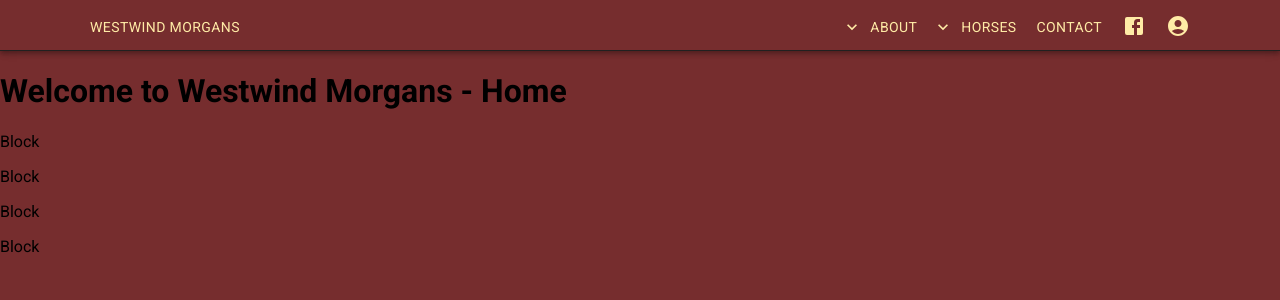
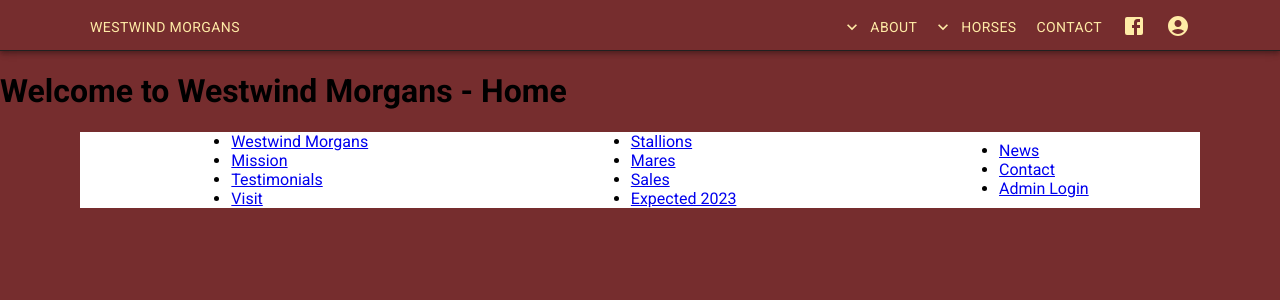
Before and after one commit to whoguy24/westwind-morgans, a React (Create React App) app: page /#/home in a window 1280 px wide. Shown: the top 300 px of the page. Built offline with nearby package versions, Linux system fonts and the light colour scheme.

Commit message:
Created simple footer with links.

```diff
--- /dev/null
+++ b/src/components/Footer/Footer.css
@@ -0,0 +1,10 @@
+#footer {
+  display: flex;
+  margin-left: 80px;
+  margin-right: 80px;
+  background-color: white;
+}
+
+#footer ul {
+  margin: auto;
+}
--- a/src/components/Footer/Footer.jsx
+++ b/src/components/Footer/Footer.jsx
@@ -3,7 +3,9 @@
 ///////////////////////////////////////////////////////
 
 // Import Stylesheets
-import '../App/App.css';
+import '../Footer/Footer.css';
+
+import {NavLink } from "react-router-dom";
 
 ///////////////////////////////////////////////////////
 ///// COMPONENT FUNCTION //////////////////////////////
@@ -14,10 +16,27 @@ function Footer() {
     // Render DOM
     return (
         <div id="footer">
-            <p>Block</p>
-            <p>Block</p>
-            <p>Block</p>
-            <p>Block</p>
+            <ul>
+                <li><NavLink activeClassName="is-active" to="/home" exact>Westwind Morgans</NavLink></li>
+                <li><NavLink activeClassName="is-active" to="/mission" exact>Mission</NavLink></li>
+                <li><NavLink activeClassName="is-active" to="/testimonials" exact>Testimonials</NavLink></li>
+                <li><NavLink activeClassName="is-active" to="/visit" exact>Visit</NavLink></li>
+            </ul>
+            <ul>
+                <li><NavLink activeClassName="is-active" to="/stallions_gallery" exact>Stallions</NavLink></li>
+                <li><NavLink activeClassName="is-active" to="/mares_gallery" exact>Mares</NavLink></li>
+                <li><NavLink activeClassName="is-active" to="/sales_gallery" exact>Sales</NavLink></li>
+                <li><NavLink activeClassName="is-active" to="/expecting_gallery" exact>Expected 2023</NavLink></li>
+            </ul>
+            <ul>
+                <li><NavLink activeClassName="is-active" to="/social_media" exact>News</NavLink></li>
+                <li><NavLink activeClassName="is-active" to="/contact" exact>Contact</NavLink></li>
+                <li><NavLink activeClassName="is-active" to="/home" exact>Admin Login</NavLink></li>
+            </ul>
+                {/* <p>Bryan Blatt, Owner</p>
+                <p>Bozeman, MT</p>
+                <p>(406) 451-9311</p>
+                <p>bryan@westwindmorgans.com</p> */}
         </div>
     );
 }
```
